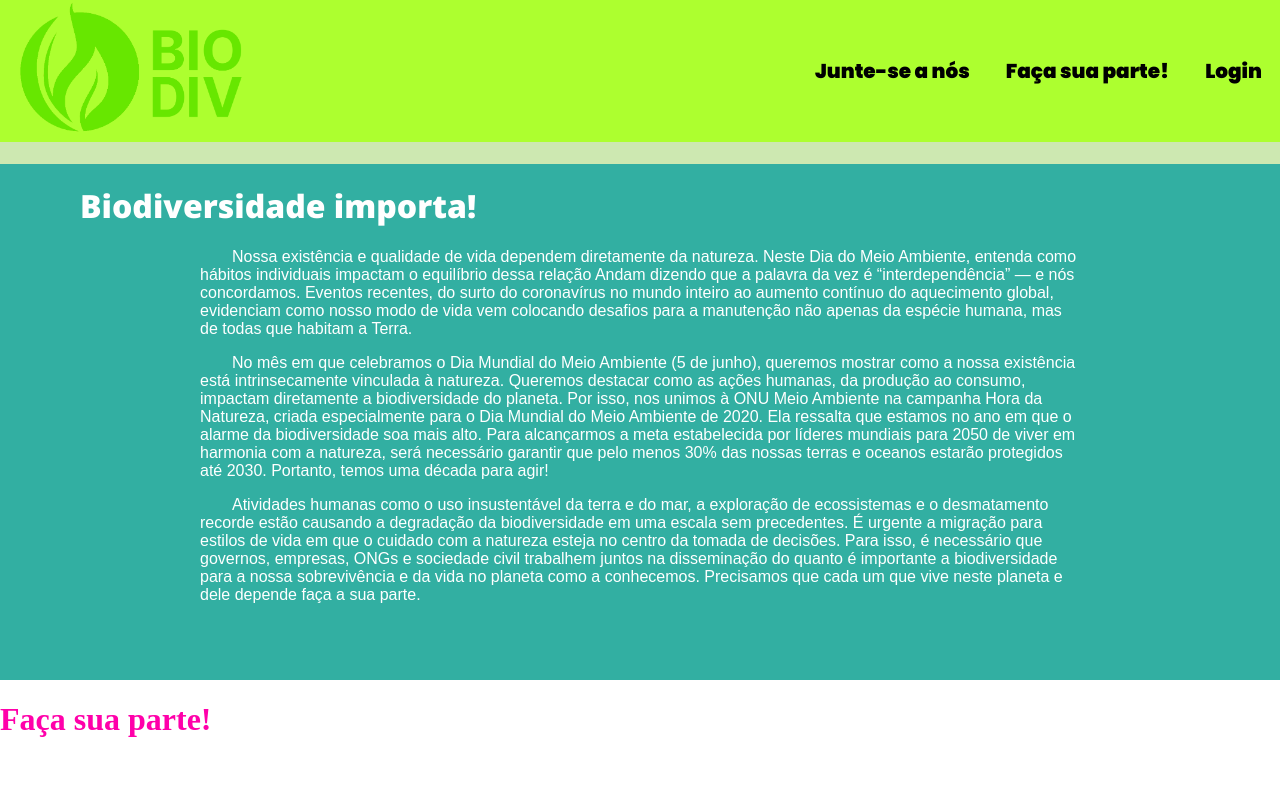
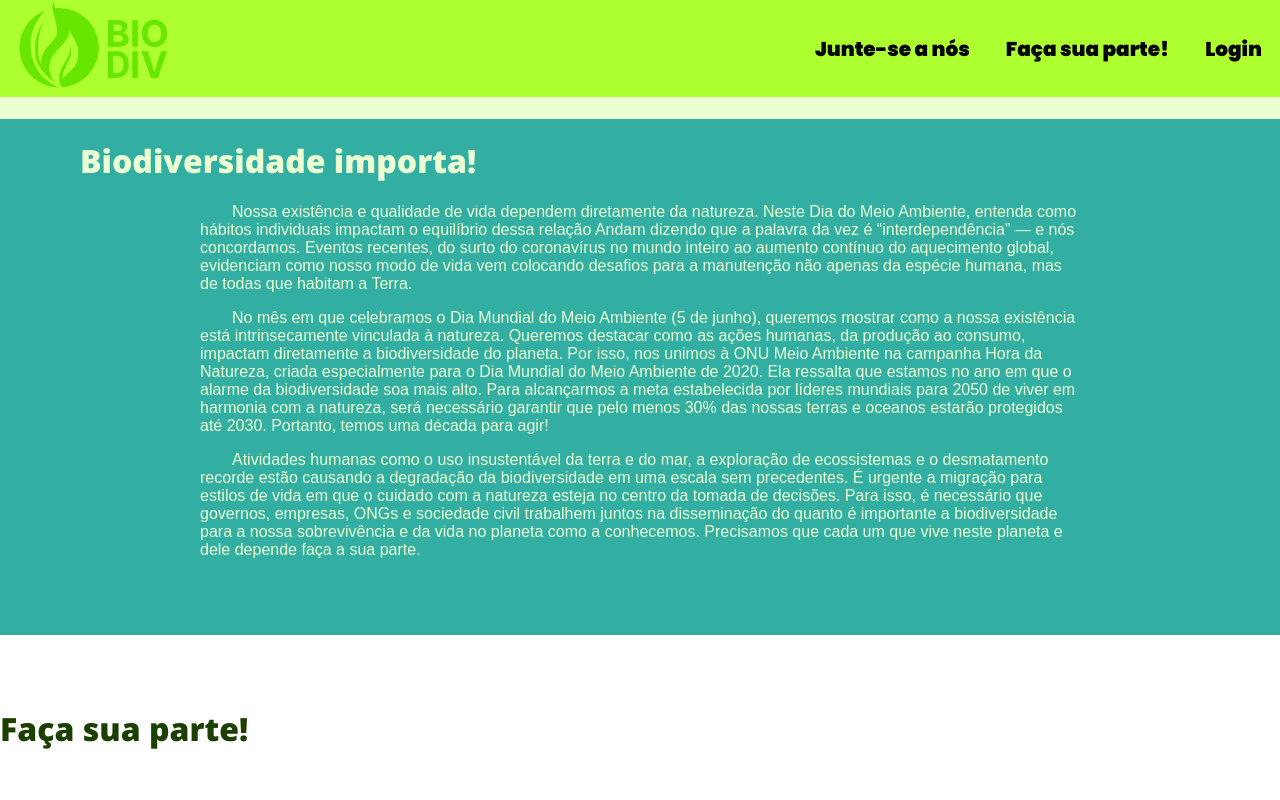
Before and after one commit to Programacao-Web-FrontEnd-2024-02/BioDiv, a plain HTML site: page index.html in a window 1280 px wide. Shown: the top 800 px of the page. Drawn offline with nearby package versions, Linux system fonts and the light colour scheme; a web font is replaced by a local one.

Commit message:
façasuaparte

```diff
--- a/style.css
+++ b/style.css
@@ -12,7 +12,7 @@
 */
 
 body {
-    background-color: #CDE8B1;
+    background-color: #EBFFD2;
     margin: 0;
 }
 
@@ -32,8 +32,8 @@ header {
 
 /* configura aqui a imagem no logo no canto esquerdo superior esquerdo */
 .navBar img {
-    width: 30%;
-    height: 30%;
+    width: 20%;
+    height: 20%;
 }
 
 .navBar a {
@@ -48,7 +48,7 @@ header {
 
 .informacoesPrincipais {
     background-color: #32afa2;
-    color: #fff;
+    color: #EBFFD2;
 }
 
 .informacoesPrincipais {
@@ -74,7 +74,11 @@ header {
 }
 
 #facaSuaParte h1 {
-    color: rgb(255, 0, 170);
+    padding-top: 50px;
+    font-family: "Open Sans", sans-serif;
+    font-weight: 900;
+    color: #1B4001;
+    align-content: center;
 }
 
 .dicasDoQueFazer {
```
